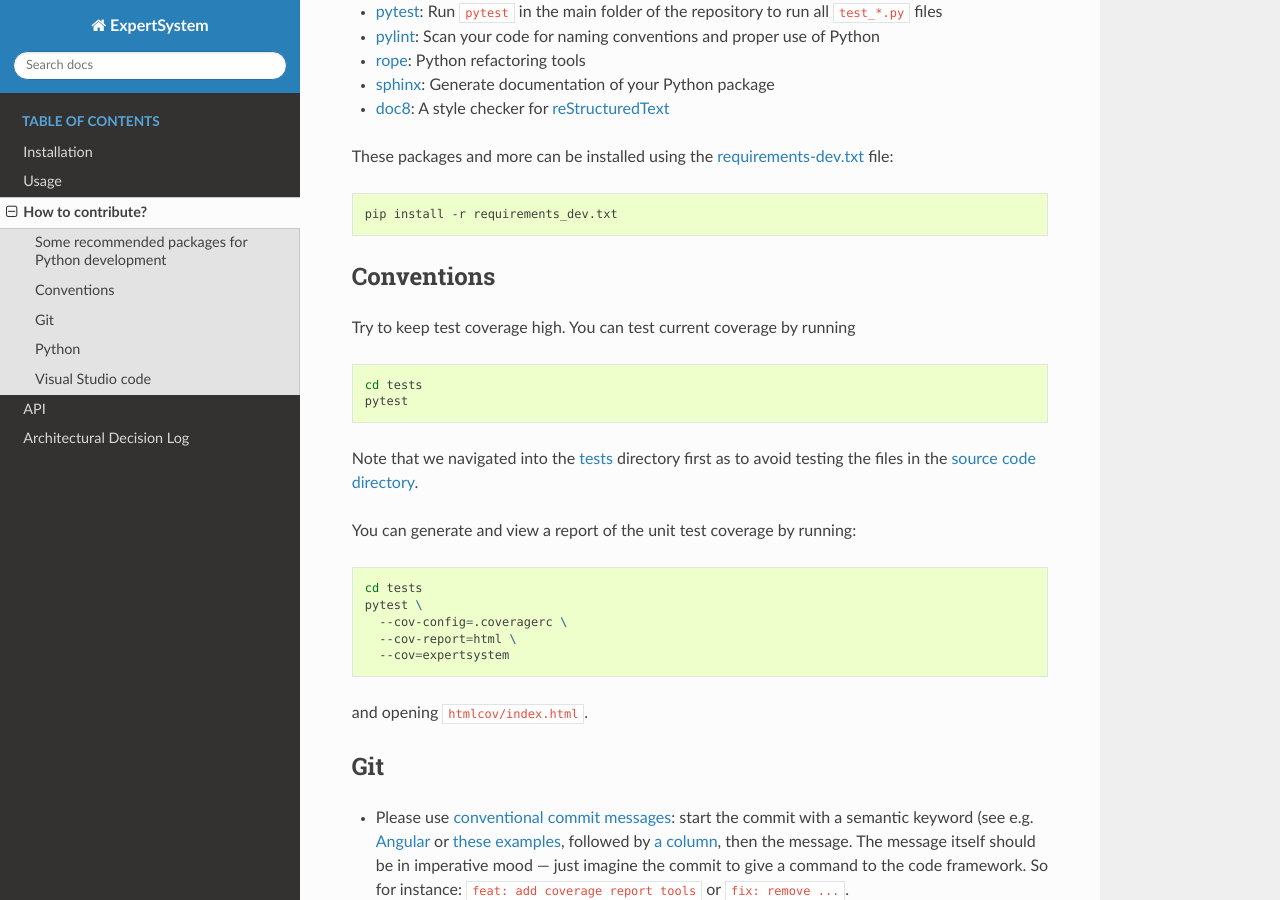
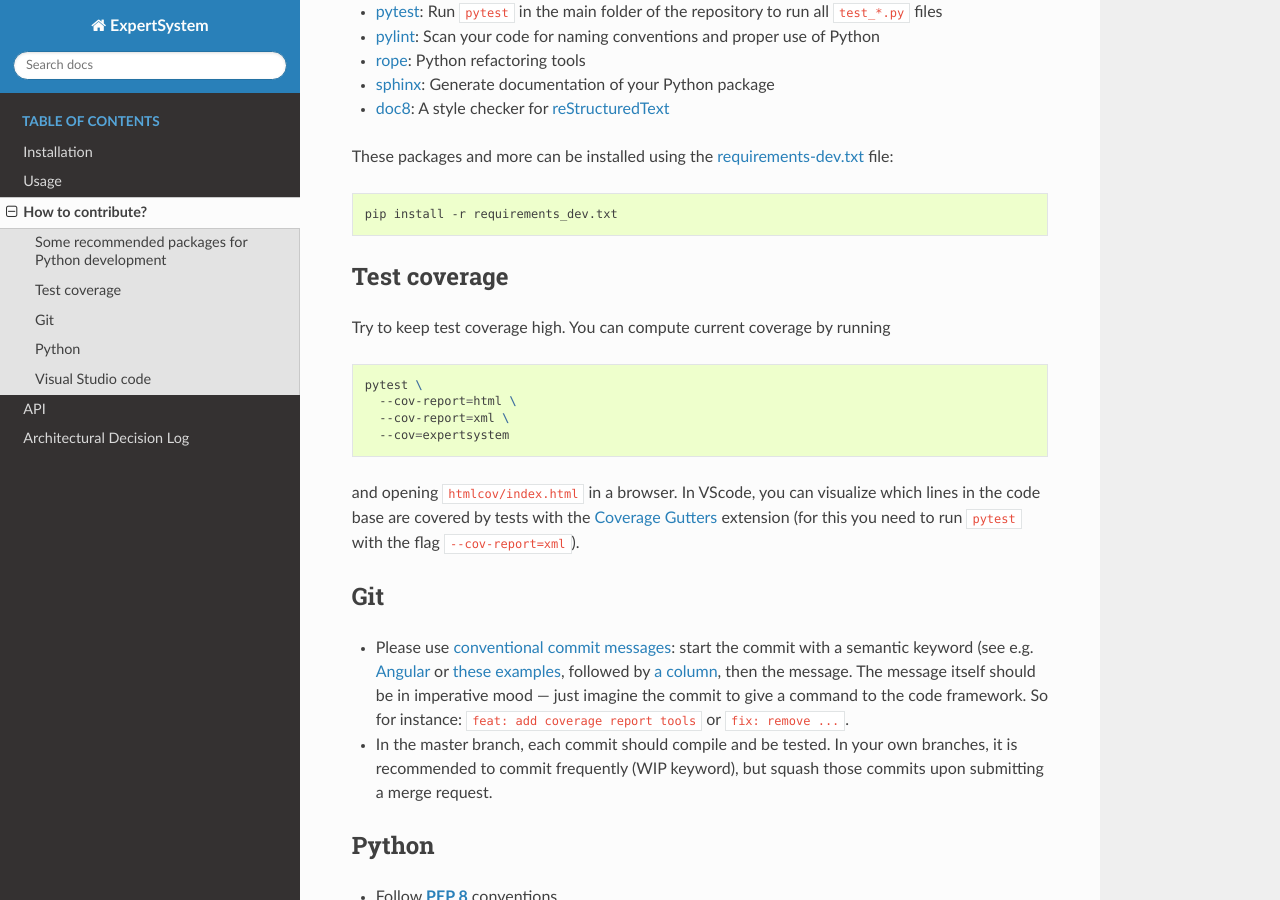
Before and after one commit to ComPWA/ampform, a Sphinx documentation site: the page built from doc/contribute.rst, in a window 1280 px wide and 900 px high, scrolled down 216 px. Built offline with Sphinx 7.4.7 and the Read the Docs theme 2.0.0, drawn with Linux system fonts in a browser that asks for light colours; pages that are not in the unit, such as notebooks, are missing from menus.

Commit message:
ci: run pytest and pytest-cov from root dir (ComPWA/expertsystem#83)
* test: merge pytest.ini with tox.ini
* test: merge .coveragerc with tox.ini
* ci: add settings for vscode coverage extension
* docs: fix instructions test coverage

```diff
--- a/doc/contribute.rst
+++ b/doc/contribute.rst
@@ -28,32 +28,24 @@
   pip install -r requirements_dev.txt
 
 
-Conventions
------------
+Test coverage
+-------------
 
-Try to keep test coverage high. You can test current coverage by running
+Try to keep test coverage high. You can compute current coverage by running
 
 .. code-block:: shell
 
-  cd tests
-  pytest
-
-Note that we navigated into the `tests
-<https://github.com/ComPWA/expertsystem/tree/master/tests>`_ directory first as
-to avoid testing the files in the :doc:`source code directory
-</install/get-the-source-code>`.
-
-You can generate and view a report of the unit test coverage by running:
-
-.. code-block:: shell
-
-  cd tests
   pytest \
-    --cov-config=.coveragerc \
     --cov-report=html \
+    --cov-report=xml \
     --cov=expertsystem
 
-and opening :file:`htmlcov/index.html`.
+and opening :file:`htmlcov/index.html` in a browser. In VScode, you can
+visualize which lines in the code base are covered by tests with the `Coverage
+Gutters
+<https://marketplace.visualstudio.com/items?itemName=ryanluker.vscode-coverage-gutters>`_
+extension (for this you need to run :code:`pytest` with the flag
+:code:`--cov-report=xml`).
 
 Git
 ---
--- a/doc/install/install.rst
+++ b/doc/install/install.rst
@@ -80,6 +80,5 @@
 
 .. code-block:: shell
 
-  cd tests
-  pip install -r requirements.txt
+  pip install -r tests/requirements.txt
   pytest -m "not slow"
```
Also changed, not shown: .travis.yml, 3 other files.
